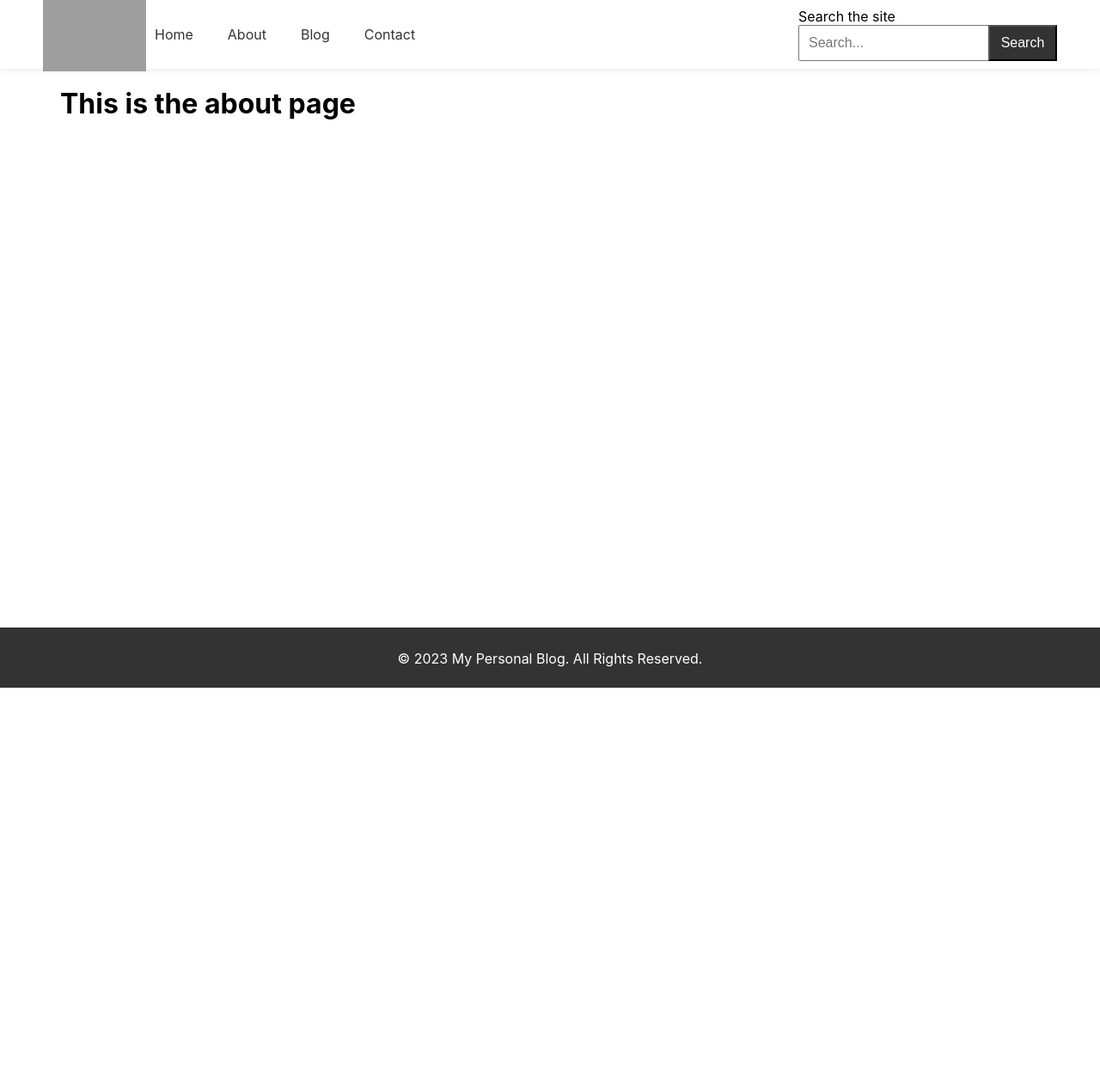
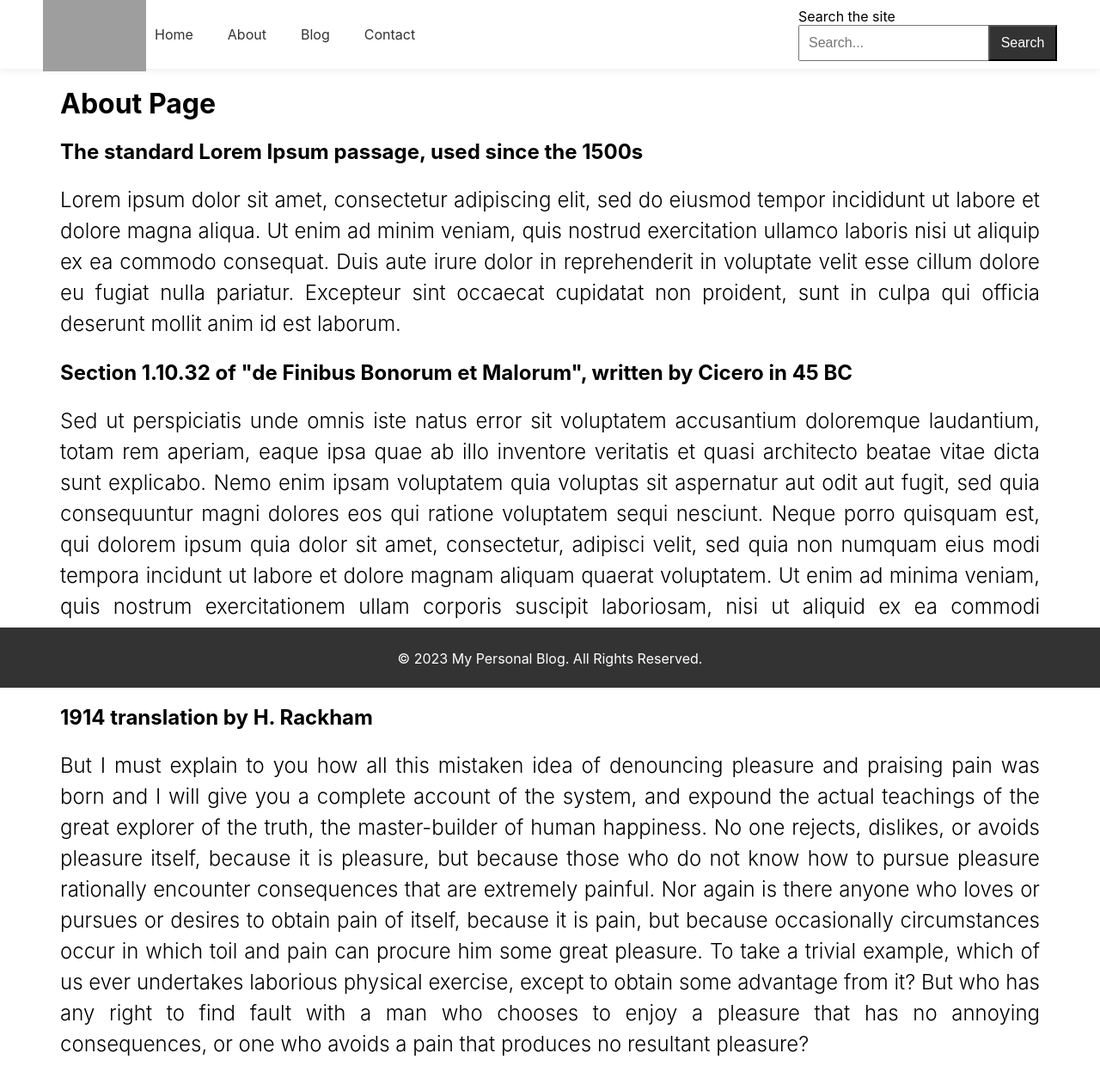
Before and after one commit to rjcd95/custom-cms, a React (Create React App) app: page /about in a window 1280 px wide. Shown: the top 1268 px of the page at 86% size. Before the commit the page ends 800 px from the top, so only its background shows below. Built offline with nearby package versions, Linux system fonts and the light colour scheme; grey boxes are pictures that could not be loaded.

Commit message:
Add lorem ipsum text to about page

```diff
--- a/src/components/pages/about.js
+++ b/src/components/pages/about.js
@@ -2,8 +2,39 @@ import React from 'react';
 
 const About = () => {
     return (
-        <div className='container about'>
-            <h1>This is the about page</h1>
+        <div className='container'>
+            <div className='about'>
+                <h1>About Page</h1>
+                <h2>The standard Lorem Ipsum passage, used since the 1500s</h2>
+                <p className='about__text'>
+                    Lorem ipsum dolor sit amet, consectetur adipiscing elit, sed do eiusmod tempor incididunt ut labore et dolore magna aliqua.
+                    Ut enim ad minim veniam, quis nostrud exercitation ullamco laboris nisi ut aliquip ex ea commodo consequat.
+                    Duis aute irure dolor in reprehenderit in voluptate velit esse cillum dolore eu fugiat nulla pariatur.
+                    Excepteur sint occaecat cupidatat non proident, sunt in culpa qui officia deserunt mollit anim id est laborum.
+                </p>
+                <h2>Section 1.10.32 of "de Finibus Bonorum et Malorum", written by Cicero in 45 BC</h2>
+                <p className='about__text'>
+                    Sed ut perspiciatis unde omnis iste natus error sit voluptatem accusantium doloremque laudantium, totam rem aperiam,
+                    eaque ipsa quae ab illo inventore veritatis et quasi architecto beatae vitae dicta sunt explicabo. Nemo enim ipsam
+                    voluptatem quia voluptas sit aspernatur aut odit aut fugit, sed quia consequuntur magni dolores eos qui ratione voluptatem
+                    sequi nesciunt. Neque porro quisquam est, qui dolorem ipsum quia dolor sit amet, consectetur, adipisci velit, sed quia non
+                    numquam eius modi tempora incidunt ut labore et dolore magnam aliquam quaerat voluptatem. Ut enim ad minima veniam, quis
+                    nostrum exercitationem ullam corporis suscipit laboriosam, nisi ut aliquid ex ea commodi consequatur? Quis autem vel eum
+                    iure reprehenderit qui in ea voluptate velit esse quam nihil molestiae consequatur, vel illum qui dolorem eum fugiat quo
+                    voluptas nulla pariatur?
+                </p>
+                <h2>1914 translation by H. Rackham</h2>
+                <p className='about__text'>
+                    But I must explain to you how all this mistaken idea of denouncing pleasure and praising pain was born and I will give you
+                    a complete account of the system, and expound the actual teachings of the great explorer of the truth, the master-builder
+                    of human happiness. No one rejects, dislikes, or avoids pleasure itself, because it is pleasure, but because those who do
+                    not know how to pursue pleasure rationally encounter consequences that are extremely painful. Nor again is there anyone who
+                    loves or pursues or desires to obtain pain of itself, because it is pain, but because occasionally circumstances occur in
+                    which toil and pain can procure him some great pleasure. To take a trivial example, which of us ever undertakes laborious
+                    physical exercise, except to obtain some advantage from it? But who has any right to find fault with a man who chooses to
+                    enjoy a pleasure that has no annoying consequences, or one who avoids a pain that produces no resultant pleasure?
+                </p>
+            </div>
         </div>
     );
 };
```
